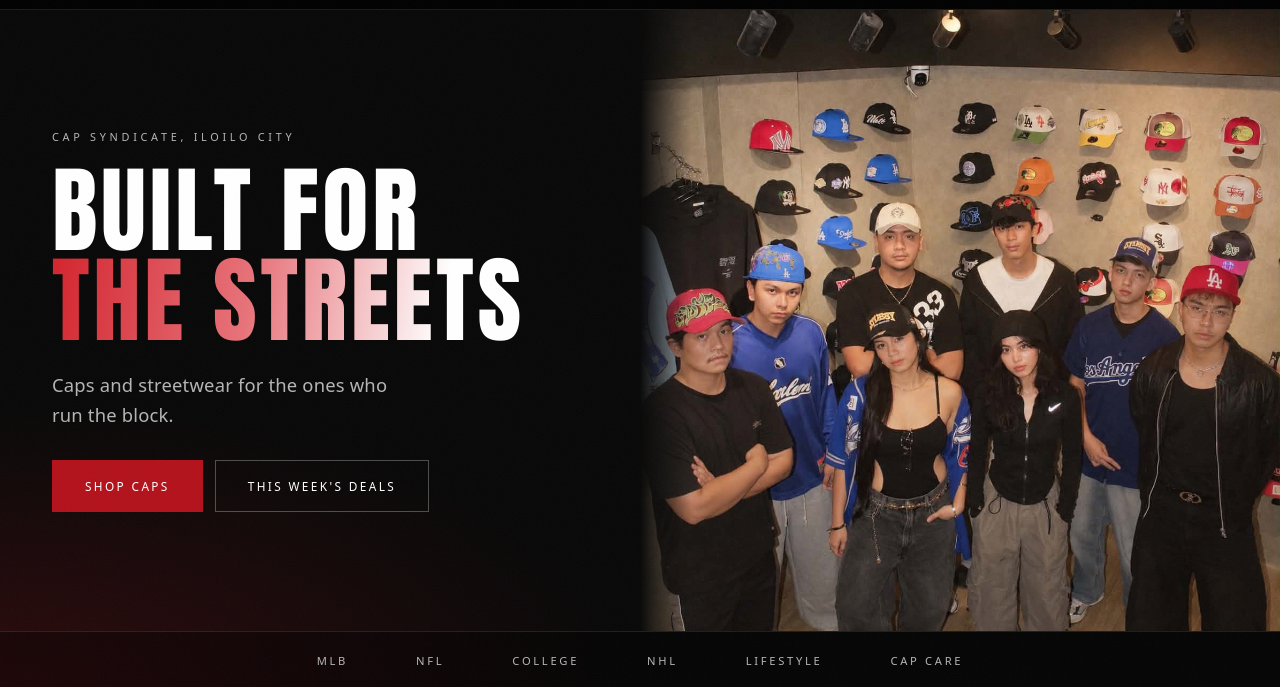
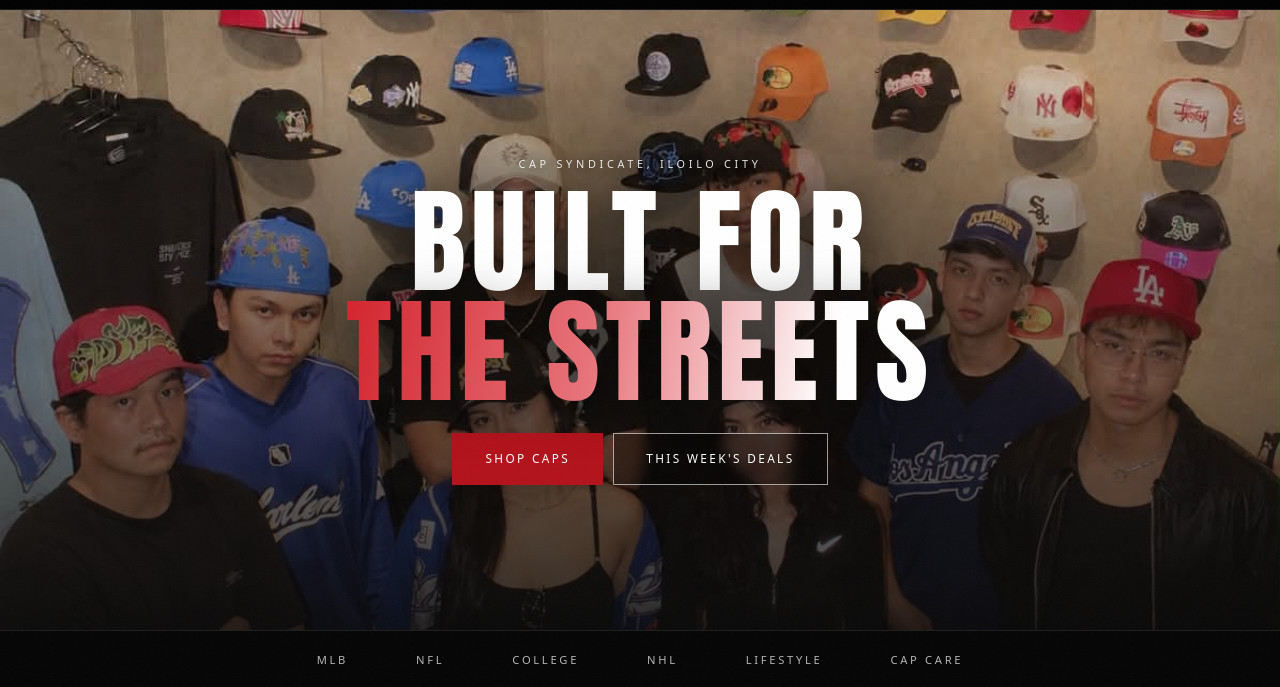
Before and after one commit to mattnotfound11/cap-syndicate-, a plain HTML site: page frontend/index.html in a window 1280 px wide. Shown: the part 111-798 px from the top of the page. Drawn offline with Linux system fonts and the light colour scheme.

Commit message:
Home hero: full-bleed crew photo with centered quote
Co-Authored-By: Claude Opus 5.5 <noreply@anthropic.com>

```diff
--- a/frontend/css/style.css
+++ b/frontend/css/style.css
@@ -1621,3 +1621,42 @@ h2, .h2 { font-size: clamp(2.2rem, 7vw, 3.6rem); }
   .hero--photo .hero-ctas .btn { flex: 0 0 auto; }
   .hero--photo .hero-links ul { justify-content: center; }
 }
+
+/* ==========================================================================
+   30. COVER HERO (home): crew photo full-bleed, quote centered on top.
+   Portrait screens: the frame takes the photo's own shape (1196 x 1315),
+   so the whole crew shows with no crop and no empty bands.
+   Landscape screens: the photo fills one screen height, edge to edge.
+   ========================================================================== */
+.hero--cover { display: grid; grid-template-columns: minmax(0, 1fr); padding: 0; overflow: hidden; background: #080808; }
+.hero-cover { position: relative; display: grid; place-items: center; aspect-ratio: 1196 / 1315; overflow: hidden; isolation: isolate; }
+.hero-cover-img { position: absolute; inset: 0; z-index: -2; width: 100%; height: 100%; object-fit: cover; object-position: 50% 45%; }
+/* shade so white text reads on a busy photo: darker in the middle band and at the bottom edge */
+.hero-cover::before {
+  content: ""; position: absolute; inset: 0; z-index: -1;
+  background:
+    radial-gradient(70% 45% at 50% 52%, rgba(0, 0, 0, 0.55), rgba(0, 0, 0, 0.2) 70%, transparent 100%),
+    linear-gradient(180deg, rgba(8, 8, 8, 0.15) 0%, rgba(8, 8, 8, 0.25) 60%, rgba(8, 8, 8, 0.85) 100%);
+}
+.hero-cover-copy { display: grid; justify-items: center; gap: 14px; text-align: center; padding: 24px var(--gutter); max-width: 900px; }
+.hero--cover .eyebrow { color: rgba(255, 255, 255, 0.9); text-shadow: 0 1px 12px rgba(0, 0, 0, 0.8); }
+.hero--cover h1 { font-size: clamp(2.5rem, 11vw, 7.2rem); line-height: 0.95; letter-spacing: 0.05em; text-shadow: 0 4px 40px rgba(0, 0, 0, 0.6); }
+.hero--cover .text-gradient { text-shadow: none; filter: drop-shadow(0 4px 24px rgba(0, 0, 0, 0.55)); }
+.hero--cover .hero-ctas { justify-content: center; gap: 10px; margin-top: 8px; }
+.hero--cover .hero-ctas .btn { flex: 0 0 auto; }
+.hero--cover .btn--ghost { background: rgba(0, 0, 0, 0.35); border-color: rgba(255, 255, 255, 0.6); -webkit-backdrop-filter: blur(6px); backdrop-filter: blur(6px); }
+.hero--cover .btn--ghost:hover { background: var(--white); }
+
+/* Phones: smaller type and compact buttons so the quote and both CTAs sit inside the photo */
+@media (max-width: 767px) {
+  .hero-cover-copy { gap: 10px; }
+  .hero--cover .eyebrow { font-size: 0.6rem; letter-spacing: 0.28em; }
+  .hero--cover h1 { font-size: clamp(2.2rem, 11vw, 3.4rem); }
+  .hero--cover .hero-ctas .btn { min-height: 42px; padding-inline: 14px; font-size: 0.64rem; letter-spacing: 0.14em; }
+}
+
+/* Landscape screens: fill one screen height (minus header, announcement bar and category links) */
+@media (orientation: landscape) {
+  .hero-cover { aspect-ratio: auto; height: clamp(360px, calc(100dvh - 180px), 980px); }
+  .hero-cover-img { object-position: 50% 42%; }
+}
--- a/frontend/index.html
+++ b/frontend/index.html
@@ -82,18 +82,17 @@
   </dialog>
   <main id="main">
 
-    <!-- HERO: crew photo + headline. Replace images/hero-crew.jpg to change the photo (keep it portrait, about 1200 x 1300). -->
-    <section class="hero hero--photo" aria-labelledby="hero-title">
-      <div class="hero-photo">
-        <img src="images/hero-crew.jpg" alt="The Cap Syndicate crew in caps and streetwear, standing in front of the cap wall inside the shop" width="1196" height="1315" fetchpriority="high" decoding="async">
-      </div>
-      <div class="hero-copy">
-        <p class="eyebrow">Cap Syndicate, Iloilo City</p>
-        <h1 id="hero-title">Built for <span class="text-gradient">the streets</span></h1>
-        <p class="lead">Caps and streetwear for the ones who run the block.</p>
-        <div class="hero-ctas">
-          <a class="btn btn--primary" href="products.html">Shop Caps</a>
-          <a class="btn btn--ghost" href="deals.html">This Week's Deals</a>
+    <!-- HERO: full-bleed crew photo with the quote centered. Replace images/hero-crew.jpg to change the photo. -->
+    <section class="hero hero--cover" aria-labelledby="hero-title">
+      <div class="hero-cover">
+        <img class="hero-cover-img" src="images/hero-crew.jpg" alt="The Cap Syndicate crew in caps and streetwear, standing in front of the cap wall inside the shop" width="1196" height="1315" fetchpriority="high" decoding="async">
+        <div class="hero-cover-copy">
+          <p class="eyebrow">Cap Syndicate, Iloilo City</p>
+          <h1 id="hero-title">Built for <span class="text-gradient">the streets</span></h1>
+          <div class="hero-ctas">
+            <a class="btn btn--primary" href="products.html">Shop Caps</a>
+            <a class="btn btn--ghost" href="deals.html">This Week's Deals</a>
+          </div>
         </div>
       </div>
       <nav class="hero-links" aria-label="Shop by category">
```
